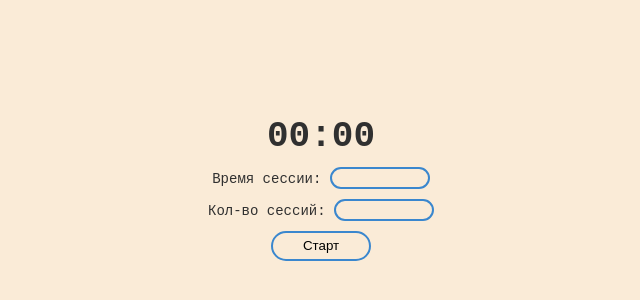
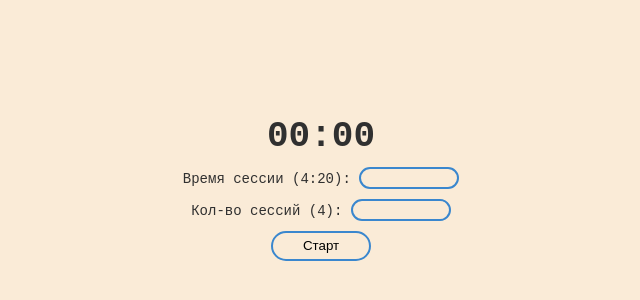
Before and after one commit to SwiTsoLt/focus-timer, a plain HTML site: page index.html in a window 1280 px wide. Shown: the part 212-512 px from the top of the page, without its empty margins (319-959 px from the left). Drawn offline with Linux system fonts and the light colour scheme.

Commit message:
add hint

```diff
--- a/index.html
+++ b/index.html
@@ -12,8 +12,8 @@
         <div id="time" class="time">
             00:00
         </div>
-        <p>Время сессии: <input id="sessionTime" type="text"></p>
-        <p>Кол-во сессий: <input id="sessionCount" type="text"></p>
+        <p>Время сессии (4:20): <input id="sessionTime" type="text"></p>
+        <p>Кол-во сессий (4): <input id="sessionCount" type="text"></p>
         <div class="buttons">
             <button id="startButton" class="show">Старт</button>
             <button id="continueButton">Продолжить</button>
```
